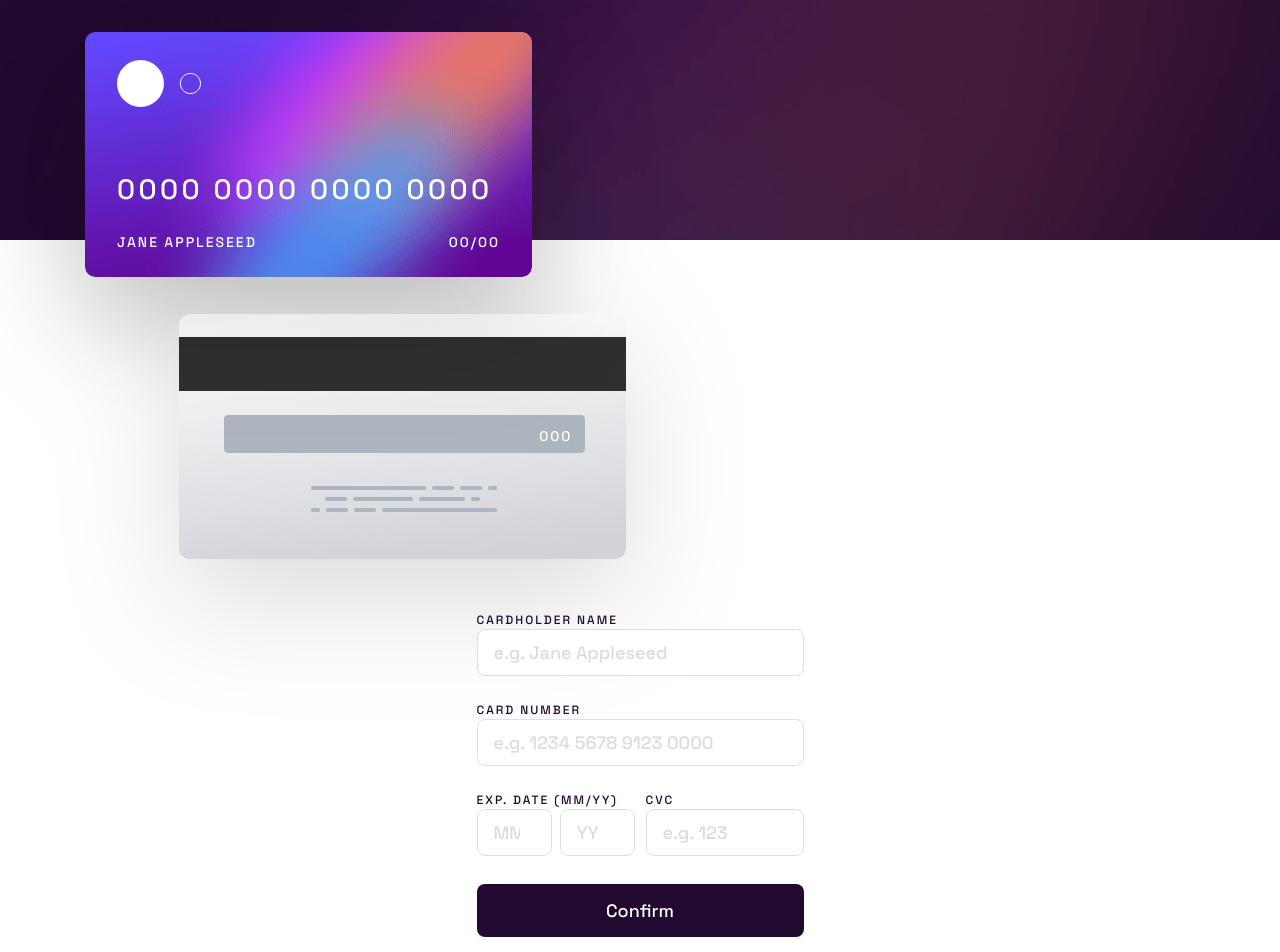
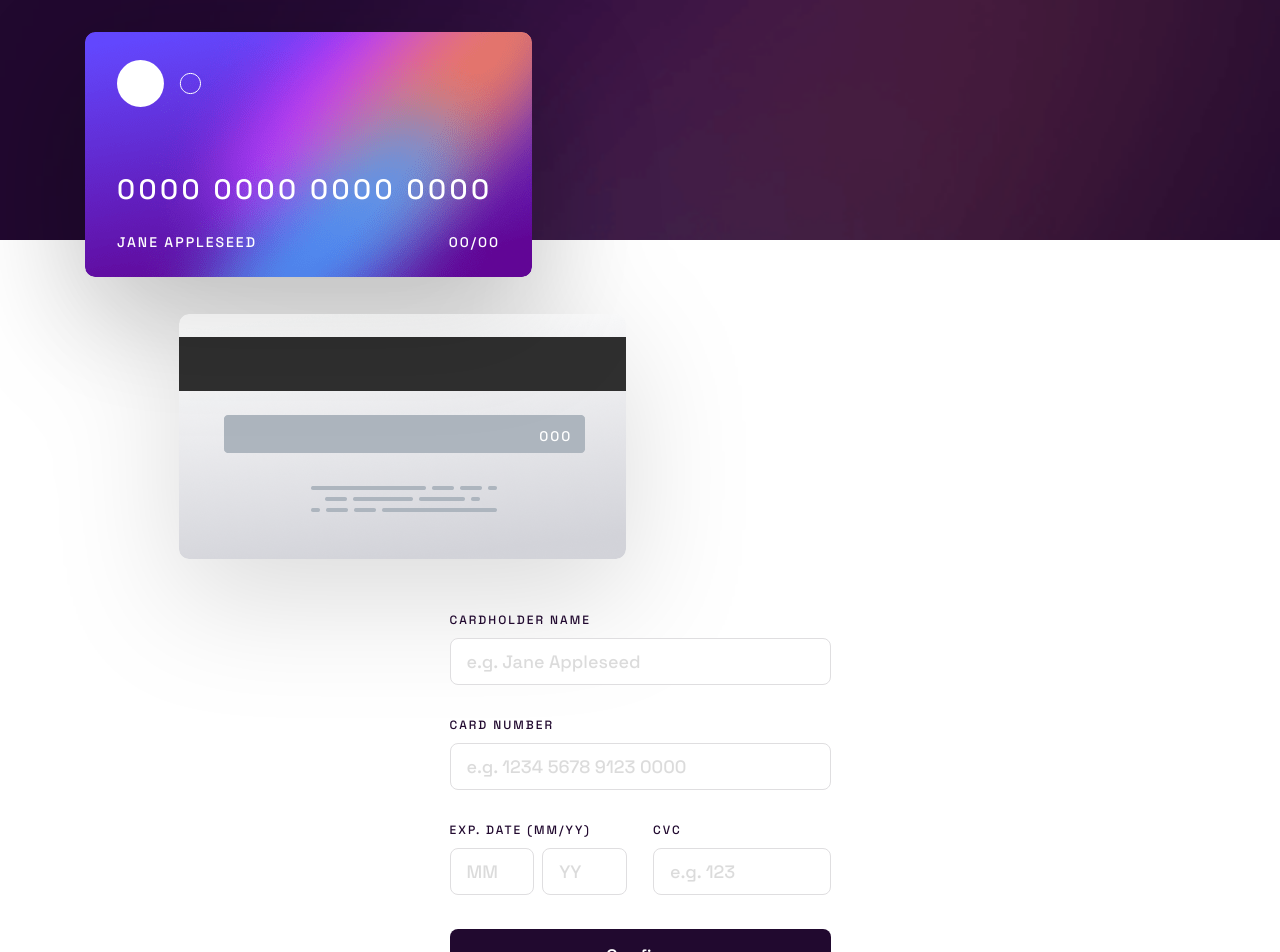
Before and after one commit to HanSeongLee/interactive-card-details-form, a Next.js app: page / in a window 1280 px wide. Shown: the top 952 px of the page. Built offline with nearby package versions, Linux system fonts and the light colour scheme; no server answers.

Commit message:
ADD | CardDetailsForm on desktop

```diff
--- a/components/CardDetailsForm/style.module.scss
+++ b/components/CardDetailsForm/style.module.scss
@@ -1,3 +1,4 @@
+@import "styles/utils";
 
 .cardDetailsForm {
   position: relative;
@@ -7,13 +8,16 @@
   margin-left: auto;
   margin-right: auto;
 
-  .cardDetailsForm {
-    display: flex;
-    flex-direction: column;
+  @include media(">desktop") {
+    max-width: 381px;
   }
 
   > div {
     margin-bottom: 20px;
+
+    @include media(">desktop") {
+      margin-bottom: 26px;
+    }
   }
 
   label {
@@ -21,7 +25,10 @@
     font-size: 12px;
     line-height: 15px;
     letter-spacing: 2px;
-    margin-bottom: 9px;
+  }
+
+  input {
+    margin-top: 9px;
   }
 
   .expireDateInputContainer {
@@ -32,6 +39,10 @@
   .row {
     display: flex;
     grid-gap: 11px;
+
+    @include media(">desktop") {
+      grid-gap: 26px;
+    }
 
     > div {
       flex: 1;
@@ -49,5 +60,9 @@
 
   .buttonContainer {
     margin-top: 8px;
+
+    @include media(">desktop") {
+      margin-top: 20px;
+    }
   }
 }
```
